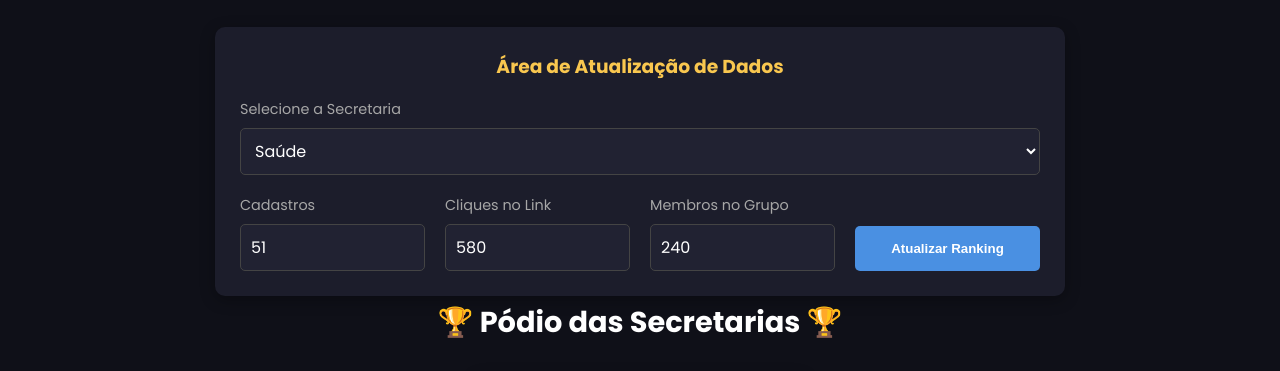
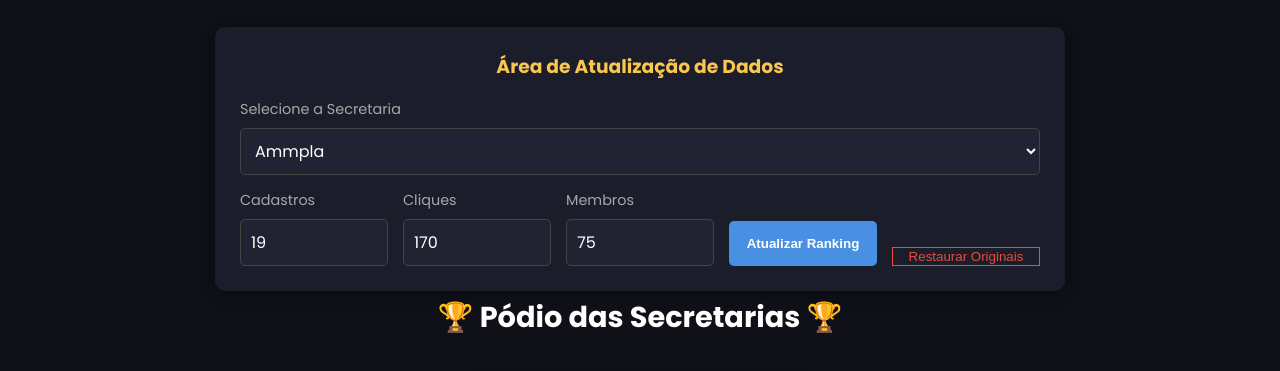
Before and after one commit to driosmkt/Ranking-Secretarias, a plain HTML site: page index.html in a window 1280 px wide. Shown: the part 182-553 px from the top of the page. Drawn offline with Linux system fonts and the light colour scheme.

Commit message:
Update index.html

```diff
--- a/index.html
+++ b/index.html
@@ -3,103 +3,29 @@
 <head>
     <meta charset="UTF-8">
     <meta name="viewport" content="width=device-width, initial-scale=1.0">
-    <title>Dashboard Interativo - Corrida Digital</title>
+    <title>Dashboard Interativo com Memória - Corrida Digital</title>
     <style>
-        /* --- ESTILOS GERAIS (CSS) --- */
+        /* Estilos CSS (idênticos à versão anterior, sem alterações) */
         @import url('https://fonts.googleapis.com/css2?family=Poppins:wght@400;600;700&display=swap');
-
-        :root {
-            --cor-fundo: #0f1018;
-            --cor-card: #1c1d2b;
-            --cor-card-secundario: #212232;
-            --cor-texto-principal: #ffffff;
-            --cor-texto-secundario: #a7a7a7;
-            --cor-amarelo: #f9c74f;
-            --cor-azul: #4a90e2;
-        }
-
-        body {
-            background-color: var(--cor-fundo);
-            color: var(--cor-texto-principal);
-            font-family: 'Poppins', sans-serif;
-            margin: 0;
-            padding: 20px;
-            display: flex;
-            flex-direction: column;
-            align-items: center;
-        }
-
-        h1, h2, h3 {
-            text-align: center;
-        }
-
+        :root { --cor-fundo: #0f1018; --cor-card: #1c1d2b; --cor-card-secundario: #212232; --cor-texto-principal: #ffffff; --cor-texto-secundario: #a7a7a7; --cor-amarelo: #f9c74f; --cor-azul: #4a90e2; --cor-vermelho: #e74c3c; }
+        body { background-color: var(--cor-fundo); color: var(--cor-texto-principal); font-family: 'Poppins', sans-serif; margin: 0; padding: 20px; display: flex; flex-direction: column; align-items: center; }
+        h1, h2, h3 { text-align: center; }
         h1 { color: var(--cor-amarelo); font-size: 2.5em; letter-spacing: 2px; margin-bottom: 0; }
         h2 { font-size: 1.8em; margin-top: 5px; }
-
-        /* --- ÁREA DE ATUALIZAÇÃO --- */
-        .update-container {
-            background-color: var(--cor-card);
-            border-radius: 10px;
-            padding: 25px;
-            margin-top: 30px;
-            width: 100%;
-            max-width: 800px;
-            box-shadow: 0 4px 15px rgba(0, 0, 0, 0.3);
-        }
-
-        .update-container h3 {
-            margin-top: 0;
-            color: var(--cor-amarelo);
-        }
-
-        #update-form {
-            display: grid;
-            grid-template-columns: repeat(auto-fit, minmax(150px, 1fr));
-            gap: 20px;
-            align-items: flex-end;
-        }
-
-        .form-group {
-            display: flex;
-            flex-direction: column;
-        }
-
-        .form-group label {
-            margin-bottom: 8px;
-            font-size: 0.9em;
-            color: var(--cor-texto-secundario);
-        }
-
-        .form-group select, .form-group input {
-            background-color: var(--cor-card-secundario);
-            color: var(--cor-texto-principal);
-            border: 1px solid #444;
-            border-radius: 5px;
-            padding: 10px;
-            font-family: 'Poppins', sans-serif;
-            font-size: 1em;
-        }
-
-        #update-button {
-            background-color: var(--cor-azul);
-            color: var(--cor-texto-principal);
-            border: none;
-            border-radius: 5px;
-            padding: 12px;
-            font-weight: 600;
-            cursor: pointer;
-            transition: background-color 0.3s ease;
-            height: 45px;
-        }
-        #update-button:hover {
-            background-color: #357abd;
-        }
-
-        /* --- PÓDIO E RANKING (Mesmos estilos de antes) --- */
-        .podium-container { display: flex; justify-content: center; align-items: flex-end; gap: 20px; flex-wrap: wrap; width: 100%; max-width: 1200px; margin-top: 30px; }
+        .update-container { background-color: var(--cor-card); border-radius: 10px; padding: 25px; margin-top: 30px; width: 100%; max-width: 800px; box-shadow: 0 4px 15px rgba(0, 0, 0, 0.3); }
+        .update-container h3 { margin-top: 0; color: var(--cor-amarelo); }
+        #update-form { display: grid; grid-template-columns: repeat(auto-fit, minmax(140px, 1fr)); gap: 15px; align-items: flex-end; }
+        .form-group { display: flex; flex-direction: column; }
+        .form-group label { margin-bottom: 8px; font-size: 0.9em; color: var(--cor-texto-secundario); }
+        .form-group select, .form-group input { background-color: var(--cor-card-secundario); color: var(--cor-texto-principal); border: 1px solid #444; border-radius: 5px; padding: 10px; font-family: 'Poppins', sans-serif; font-size: 1em; }
+        #update-button { background-color: var(--cor-azul); color: var(--cor-texto-principal); border: none; border-radius: 5px; padding: 12px; font-weight: 600; cursor: pointer; transition: background-color 0.3s ease; height: 45px; }
+        #update-button:hover { background-color: #357abd; }
+        #reset-button { background-color: transparent; border: 1px solid var(--cor-vermelho); color: var(--cor-vermelho); transition: background-color 0.3s, color 0.3s; }
+        #reset-button:hover { background-color: var(--cor-vermelho); color: var(--cor-texto-principal); }
+        .podium-container { display: flex; justify-content: center; align-items: flex-end; gap: 20px; flex-wrap: wrap; width: 100%; max-width: 1200px; margin-top: 40px; }
         .podium-card { background-color: var(--cor-card); border: 2px solid transparent; border-radius: 10px; padding: 25px; text-align: center; width: 280px; box-shadow: 0 4px 15px rgba(0, 0, 0, 0.3); transition: transform 0.3s ease, border-color 0.3s ease; }
         .podium-card:hover { transform: translateY(-10px); }
-        .podium-card h3 { margin: 0; font-size: 1.2em; color: var(--cor-texto-principal); height: 40px;}
+        .podium-card h3 { margin: 0; font-size: 1.2em; color: var(--cor-texto-principal); height: 40px; }
         .podium-card .posicao { font-size: 3em; font-weight: 700; }
         .podium-card-1 { order: 2; height: 280px; border-color: #ffd700; }
         .podium-card-2 { order: 1; height: 250px; border-color: #c0c0c0; }
@@ -139,14 +65,15 @@
                 <input type="number" id="cadastros-input" min="0" required>
             </div>
             <div class="form-group">
-                <label for="cliques-input">Cliques no Link</label>
+                <label for="cliques-input">Cliques</label>
                 <input type="number" id="cliques-input" min="0" required>
             </div>
             <div class="form-group">
-                <label for="membros-input">Membros no Grupo</label>
+                <label for="membros-input">Membros</label>
                 <input type="number" id="membros-input" min="0" required>
             </div>
             <button type="submit" id="update-button">Atualizar Ranking</button>
+            <button type="button" id="reset-button" class="update-button">Restaurar Originais</button>
         </form>
     </section>
 
@@ -174,8 +101,10 @@
     </main>
 
     <script>
-    // --- DADOS INICIAIS ---
-    let dadosSecretarias = [
+    const STORAGE_KEY = 'dashboardDataV1';
+
+    // --- DADOS INICIAIS (USADOS APENAS SE NADA ESTIVER SALVO) ---
+    const initialData = [
         { nome: "Saúde", cadastros: 51, cliques: 580, membros: 240 },
         { nome: "Educação, Cultura e Esporte", cadastros: 48, cliques: 510, membros: 220 },
         { nome: "Desenvolvimento Econômico, Turismo e Inovação", cadastros: 45, cliques: 490, membros: 205 },
@@ -198,16 +127,19 @@
         { nome: "Controladoria-Geral do Município", cadastros: 8, cliques: 100, membros: 42 }
     ];
 
+    let dadosSecretarias;
+
     // --- ELEMENTOS DO DOM ---
     const form = document.getElementById('update-form');
     const select = document.getElementById('secretaria-select');
     const cadastrosInput = document.getElementById('cadastros-input');
     const cliquesInput = document.getElementById('cliques-input');
     const membrosInput = document.getElementById('membros-input');
+    const resetButton = document.getElementById('reset-button');
     const podiumContainer = document.getElementById('podium-container');
     const rankingBody = document.getElementById('ranking-body');
 
-    // --- FUNÇÕES DE RENDERIZAÇÃO ---
+    // --- FUNÇÕES DE LÓGICA E RENDERIZAÇÃO ---
     function sortAndRank() {
         dadosSecretarias.sort((a, b) => {
             if (b.cadastros !== a.cadastros) return b.cadastros - a.cadastros;
@@ -216,7 +148,7 @@
         });
     }
 
-    function renderPodium() {
+    function renderPodium() { /* ...código idêntico... */
         podiumContainer.innerHTML = '';
         const top3 = dadosSecretarias.slice(0, 3);
         top3.forEach((secretaria, index) => {
@@ -235,7 +167,7 @@
         });
     }
 
-    function renderRankingTable() {
+    function renderRankingTable() { /* ...código idêntico... */
         rankingBody.innerHTML = '';
         const restoDoRanking = dadosSecretarias.slice(3);
         restoDoRanking.forEach((secretaria, index) => {
@@ -258,9 +190,26 @@
         renderRankingTable();
     }
 
-    // --- FUNÇÕES DO FORMULÁRIO ---
+    // --- FUNÇÕES DO FORMULÁRIO E PERSISTÊNCIA ---
+    function saveData() {
+        localStorage.setItem(STORAGE_KEY, JSON.stringify(dadosSecretarias));
+    }
+
+    function loadData() {
+        const savedData = localStorage.getItem(STORAGE_KEY);
+        if (savedData) {
+            dadosSecretarias = JSON.parse(savedData);
+        } else {
+            dadosSecretarias = initialData;
+            saveData(); // Salva os dados iniciais na primeira vez
+        }
+    }
+
     function populateSelect() {
-        dadosSecretarias.forEach(secretaria => {
+        // Ordena alfabeticamente para facilitar a busca no dropdown
+        const sortedByName = [...dadosSecretarias].sort((a, b) => a.nome.localeCompare(b.nome));
+        select.innerHTML = ''; // Limpa antes de popular
+        sortedByName.forEach(secretaria => {
             const option = document.createElement('option');
             option.value = secretaria.nome;
             option.textContent = secretaria.nome;
@@ -287,19 +236,30 @@
             dadosSecretarias[secretariaIndex].cliques = parseInt(cliquesInput.value) || 0;
             dadosSecretarias[secretariaIndex].membros = parseInt(membrosInput.value) || 0;
 
+            saveData(); // <-- PONTO CHAVE: Salva os dados após a atualização
             updateDisplay();
-            alert(`Dados da secretaria "${selectedName}" atualizados com sucesso!`);
+            alert(`Dados da secretaria "${selectedName}" foram atualizados e salvos!`);
+        }
+    }
+
+    function handleReset() {
+        if (confirm('Tem certeza de que deseja apagar todas as alterações e restaurar os dados originais? Esta ação não pode ser desfeita.')) {
+            localStorage.removeItem(STORAGE_KEY);
+            location.reload(); // Recarrega a página, que voltará a usar os dados iniciais
         }
     }
 
     // --- INICIALIZAÇÃO E EVENTOS ---
     window.onload = () => {
+        loadData(); // <-- PONTO CHAVE: Carrega os dados ao iniciar
+
         populateSelect();
         fillFormWithSelectedData();
         updateDisplay();
 
         select.addEventListener('change', fillFormWithSelectedData);
         form.addEventListener('submit', handleFormSubmit);
+        resetButton.addEventListener('click', handleReset);
     };
     </script>
 </body>
```
